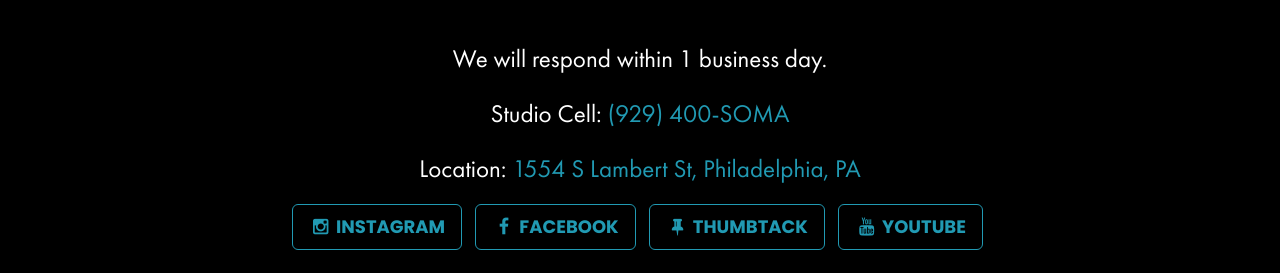
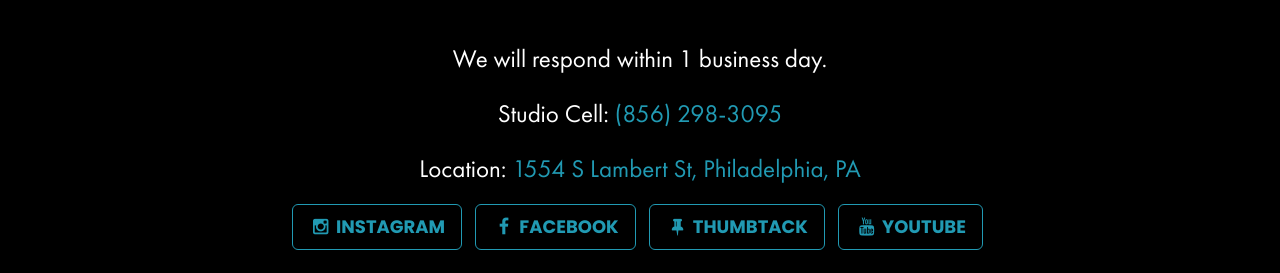
Before and after one commit to zackhanni/Soma-website-classic, a Jekyll site: the page built from _posts/2015-08-01-introduction.md, in a window 1280 px wide and 900 px high, scrolled down 1671 px. Shown: the part 163-436 px from the top of the window. Built offline with Jekyll 4.4.1, drawn with Linux system fonts in a browser that asks for light colours; our own code applies the rules of GitHub Pages for plain Markdown files; grey boxes are pictures that could not be loaded.

Commit message:
update phone number
in order to advertise on google i have to change my website phone number

```diff
--- a/_includes/contact.html
+++ b/_includes/contact.html
@@ -9,7 +9,7 @@
         <h2>Contact Us</h2>
         <p>We will respond within 1 business day.</p>
         <p>
-          Studio Cell: <a href="tel:19294007662">(929) 400-SOMA</a>
+          Studio Cell: <a href="tel:18562983095">(856) 298-3095</a>
         </p>
         <p>
           Location: <a href="https://goo.gl/maps/HRT79KadCqx"> 1554 S Lambert St, Philadelphia, PA</a>
```
